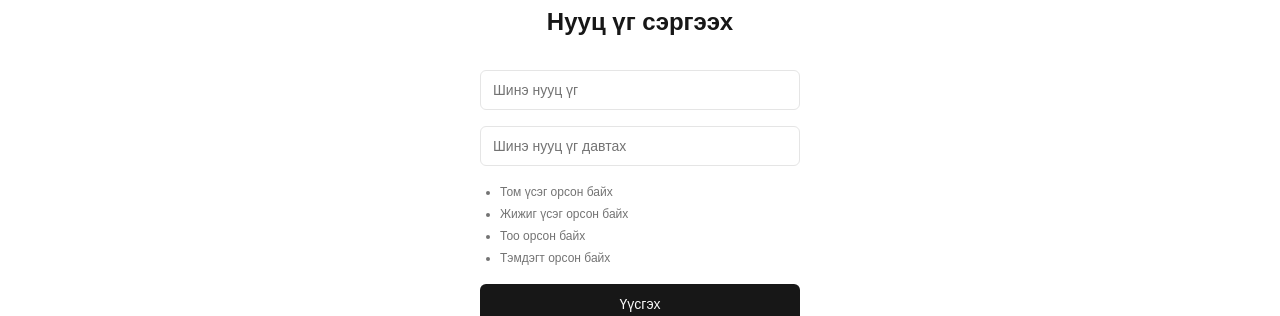
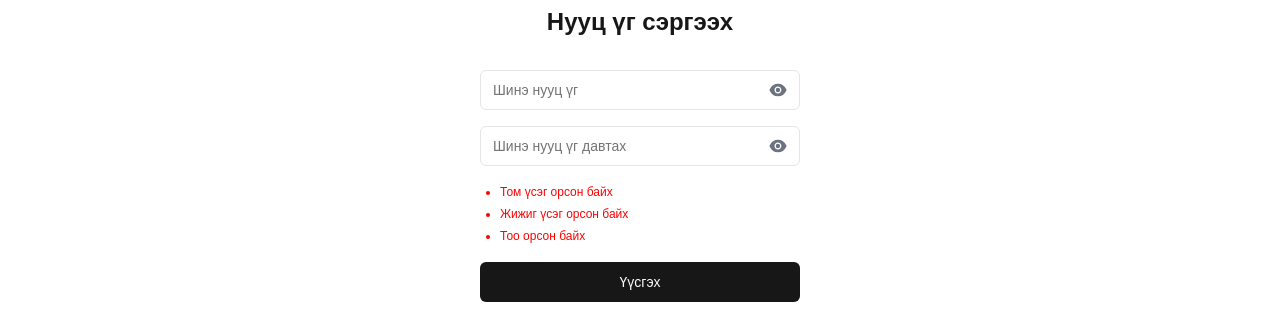
Before and after one commit to Muugii9902/e-commerse, a Next.js app in the folder fron_end/: page /forgetpass/newpass in a window 1280 px wide. Shown: the part 158-474 px from the top of the page. Built offline with nearby package versions, Linux system fonts and the light colour scheme.

Commit message:
resettoken null upperCase

```diff
--- a/fron_end/package.json
+++ b/fron_end/package.json
@@ -9,6 +9,7 @@
     "lint": "next lint"
   },
   "dependencies": {
+    "@heroicons/react": "^2.1.5",
     "@hookform/resolvers": "^3.9.0",
     "@radix-ui/react-accordion": "^1.2.0",
     "@radix-ui/react-alert-dialog": "^1.1.1",
--- a/fron_end/src/app/(auth)/forgetpass/email/page.tsx
+++ b/fron_end/src/app/(auth)/forgetpass/email/page.tsx
@@ -66,7 +66,7 @@ const Email = () => {
     }
   }, [countdown]);
   return (
-    <div>
+    <div className="w-[full] h-screen flex justify-center">
       {step === 1 && (
         <div className="flex flex-col w-[334px] justify-center m-auto gap-4 py-4 my-24">
           <p className="text-center text-2xl font-bold">Нууц үг сэргээх</p>
--- a/fron_end/src/app/(auth)/forgetpass/newpass/page.tsx
+++ b/fron_end/src/app/(auth)/forgetpass/newpass/page.tsx
@@ -4,58 +4,136 @@ import { Button } from "@/components/ui/button";
 import { Input } from "@/components/ui/input";
 import axios from "axios";
 import { useRouter, useSearchParams } from "next/navigation";
-import { useState } from "react";
+import { useEffect, useState } from "react";
+import { AiFillEye, AiFillEyeInvisible } from "react-icons/ai";
 import { toast } from "react-toastify";
 
 const NewPass = () => {
   const router = useRouter();
   const [password, setPassword] = useState("");
   const [repassword, setRePassword] = useState("");
+  const [showPassword, setShowPassword] = useState(false);
+  const [passwordValidations, setPasswordValidations] = useState({
+    hasUpperCase: false,
+    hasLowerCase: false,
+    hasNumber: false,
+    // hasSpecialChar: false,
+  });
   const params = useSearchParams();
 
+  useEffect(() => {
+    const validations = {
+      hasUpperCase: /[A-Z]/.test(password),
+      hasLowerCase: /[a-z]/.test(password),
+      hasNumber: /\d/.test(password),
+      // hasSpecialChar: /[!@#$%^&*(),.?":{}|<>]]/.test(password),
+    };
+    setPasswordValidations(validations);
+  }, [password]);
+
   const handleNewPassword = async () => {
-    if (!(password === repassword)) {
-      console.log("Clicked not match");
-      toast("Алдаа пасворд тохирохнгүй байна");
+    if (password !== repassword) {
+      toast("Алдаа: Пасворд тохирохгүй байна");
       return;
     }
-    console.log("RT", params.get("resettoken"));
+    if (
+      !(
+        passwordValidations.hasUpperCase &&
+        passwordValidations.hasLowerCase &&
+        passwordValidations.hasNumber
+      )
+    ) {
+      toast.error("Алдаа: Нууц үг шаардлагыг хангахгүй байна");
+      return;
+    }
+
     try {
       const res = await axios.post(
         "http://localhost:8000/api/v1/auth/verify-password",
         { password: password, resetToken: params.get("resettoken") }
       );
-      toast.success("reset password success");
+      toast.success("Нууц үг амжилттай шинэчлэгдлээ");
       router.push("/login");
     } catch (error) {
-      toast.error("Пасворт шинэчилхэд алдаа гарлаа");
+      toast.error("Пасворт шинэчлэхэд алдаа гарлаа");
     }
   };
 
   return (
+    <div className="w-[full] h-screen flex justify-center">
       <div className="h-[calc(100vh-350px)] flex flex-col items-center">
         <div className="w-[320px] mt-24">
           <h1 className="text-2xl font-semibold mb-8 text-center">
             Нууц үг сэргээх
           </h1>
           <div className="flex flex-col gap-4 text-sm">
+            <div className="relative">
               <Input
-            type="password"
+                type={showPassword ? "text" : "password"}
                 placeholder="Шинэ нууц үг"
                 className="input-primary"
                 onChange={(e) => setPassword(e.target.value)}
               />
+
+              <div
+                className="absolute inset-y-0 right-0 pr-3 flex items-center cursor-pointer"
+                onClick={() => setShowPassword((prev) => !prev)}
+              >
+                {showPassword ? (
+                  <AiFillEyeInvisible className="w-5 h-5 text-gray-500" />
+                ) : (
+                  <AiFillEye className="w-5 h-5 text-gray-500" />
+                )}
+              </div>
+            </div>
+            <div className="relative">
               <Input
-            type="password"
+                type={showPassword ? "text" : "password"}
                 placeholder="Шинэ нууц үг давтах"
                 className="input-primary"
                 onChange={(e) => setRePassword(e.target.value)}
               />
-          <ul className="list-disc pl-5 text-muted-foreground text-xs font-light leading-5 flex flex-col gap-0.5">
-            <li>Том үсэг орсон байх</li>
-            <li>Жижиг үсэг орсон байх</li>
-            <li>Тоо орсон байх</li>
-            <li>Тэмдэгт орсон байх</li>
+              <div
+                className="absolute inset-y-0 right-0 pr-3 flex items-center cursor-pointer"
+                onClick={() => setShowPassword((prev) => !prev)}
+              >
+                {showPassword ? (
+                  <AiFillEyeInvisible className="w-5 h-5 text-gray-500" />
+                ) : (
+                  <AiFillEye className="w-5 h-5 text-gray-500" />
+                )}
+              </div>
+            </div>
+
+            <ul className="list-disc pl-5 text-xs font-light leading-5 flex flex-col gap-0.5">
+              <li
+                style={{
+                  color: passwordValidations.hasUpperCase ? "green" : "red",
+                }}
+              >
+                Том үсэг орсон байх
+              </li>
+              <li
+                style={{
+                  color: passwordValidations.hasLowerCase ? "green" : "red",
+                }}
+              >
+                Жижиг үсэг орсон байх
+              </li>
+              <li
+                style={{
+                  color: passwordValidations.hasNumber ? "green" : "red",
+                }}
+              >
+                Тоо орсон байх
+              </li>
+              {/* <li
+              style={{
+                color: passwordValidations.hasSpecialChar ? "green" : "red",
+              }}
+            >
+              Тэмдэгт орсон байх
+            </li> */}
             </ul>
             <Button className="button-primary" onClick={handleNewPassword}>
               Үүсгэх
@@ -63,6 +141,7 @@ const NewPass = () => {
           </div>
         </div>
       </div>
+    </div>
   );
 };
 
```
Also changed, not shown: 1 other file (tests, documents, lock files or other folders). Lines whose indentation alone changed are shown as unchanged.
